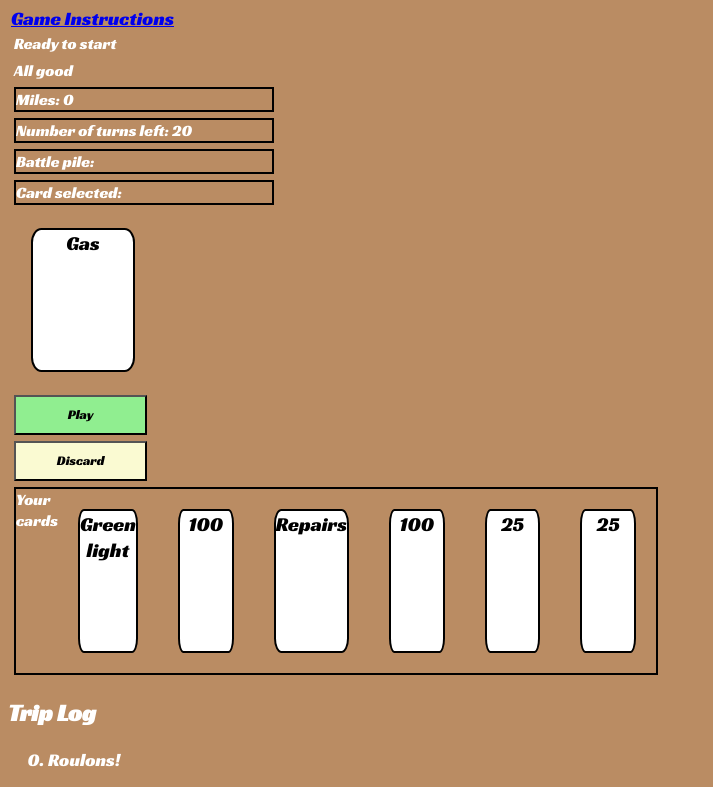
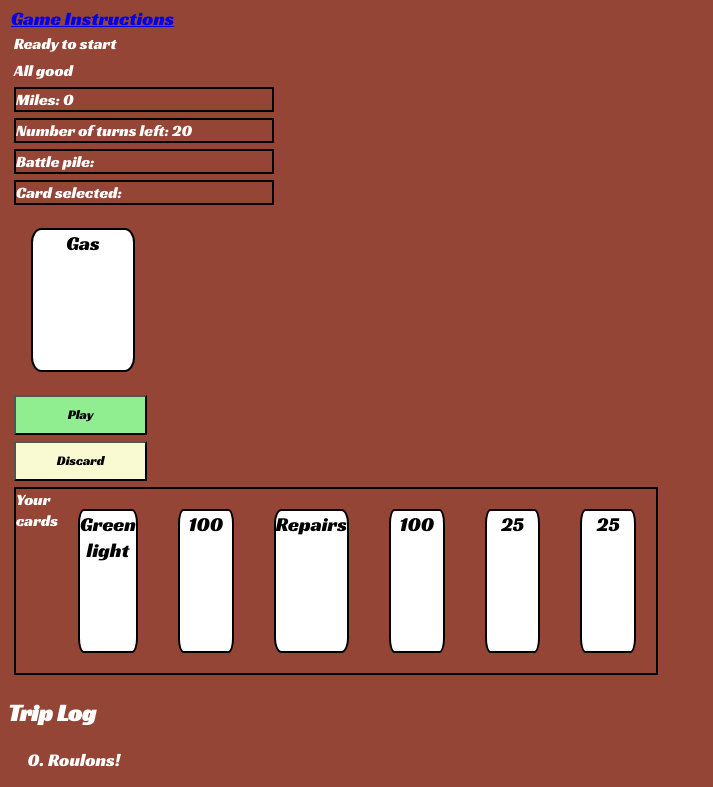
Before and after one commit to lnglaser/GA_Project-1_Mille_Bornes_Solitaire, a plain HTML site: page index.html in a window 1280 px wide. Shown: the part 77-864 px from the top of the page, without its empty margins (0-713 px from the left). Drawn offline with Linux system fonts and the light colour scheme.

Commit message:
color edits

```diff
--- a/style.css
+++ b/style.css
@@ -2,7 +2,7 @@
 
 body{
     font-family: 'Racing Sans One', cursive;
-    background-color: #BA8C63;
+    background-color: #954535;
     color: white;
     /* display:inline-flex;
     align-items: center; */
```
